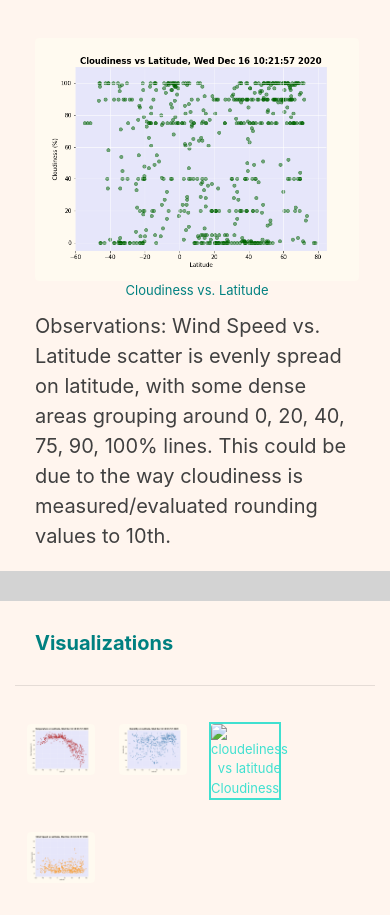
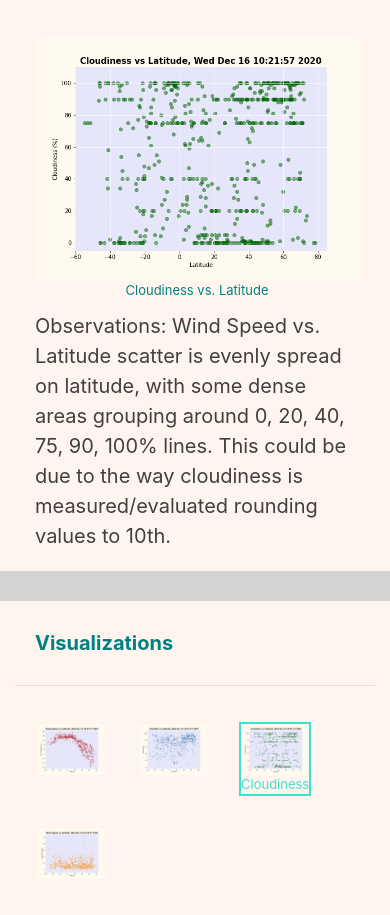
Before and after one commit to ykrasnikov/Web-Design, a plain HTML site: page pages/clouds.html in a window 390 px wide. Shown: the part 185-1100 px from the top of the page. Drawn offline with nearby package versions, Linux system fonts and the light colour scheme.

Commit message:
first page

```diff
--- a/pages/clouds.html
+++ b/pages/clouds.html
@@ -95,7 +95,7 @@
                     </a>
                     <a href="clouds.html">
                         <figure class="fig_p2 fig_border">
-                            <img src="..cloud_lat.png" class="rounded  img_p2" alt="cloudeliness vs latitude">
+                            <img src="../images/cloud_lat.png" class="rounded  img_p2" alt="cloudeliness vs latitude">
                             <figcaption>
                                 Cloudiness
                             </figcaption>
--- a/pages/plots_style.css
+++ b/pages/plots_style.css
@@ -179,7 +179,7 @@
             font-size: small;
             color: teal;
             margin-top: 20px;
-            margin-left: 10px;
+            margin-left: 20px;
             margin-bottom: 10px;
             margin-right: 10px;
         }
```
Also changed, not shown: 1 other file.
